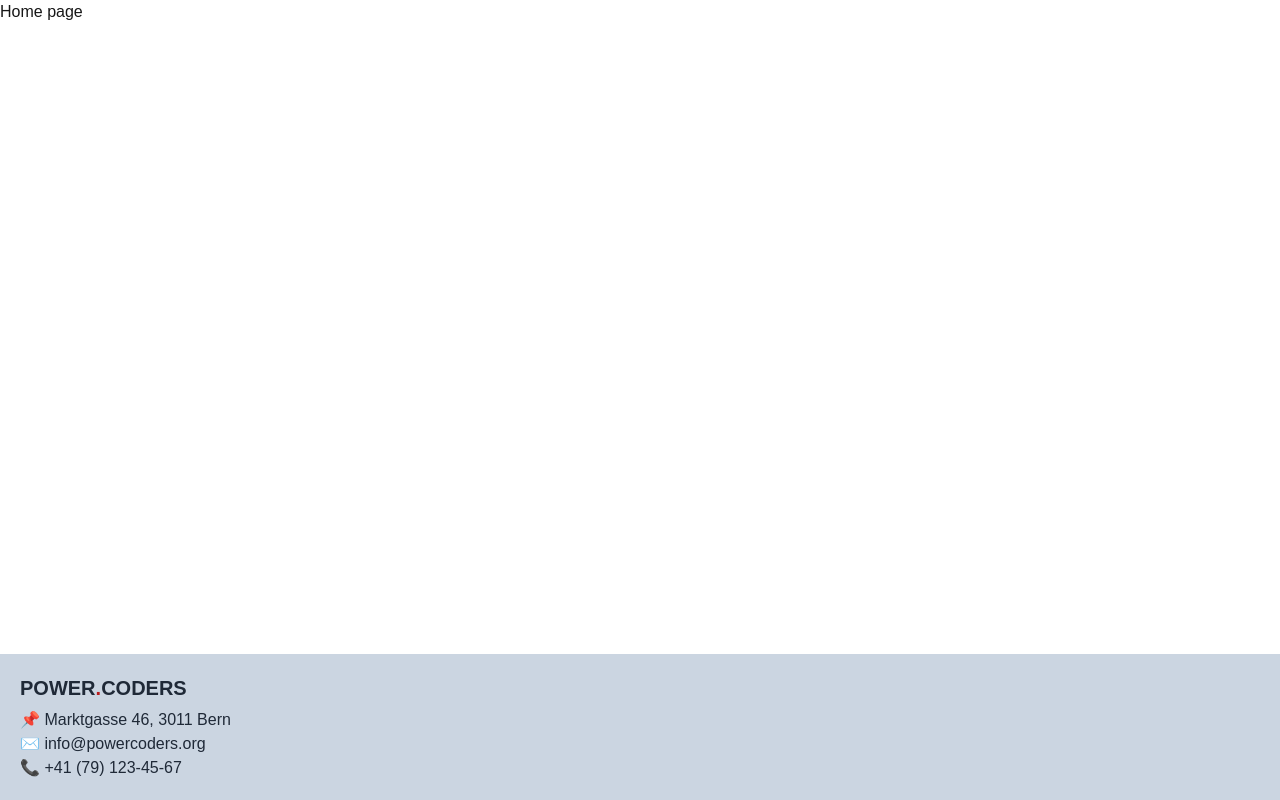
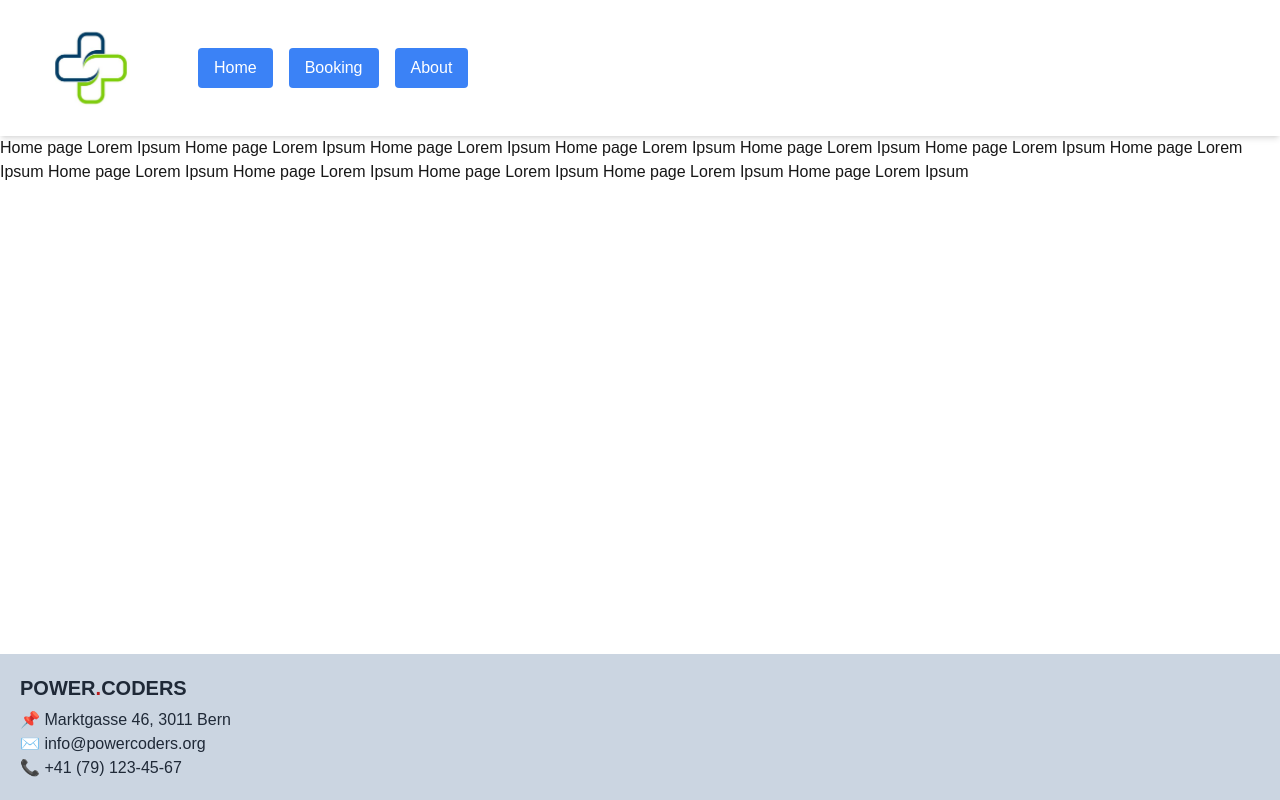
Before and after one commit to lendosh/poco-clinic, a Next.js app: page / in a window 1280 px wide. Built offline with nearby package versions, Linux system fonts and the light colour scheme.

Commit message:
Designed a good shaped header at the end..

```diff
--- a/app/layout.js
+++ b/app/layout.js
@@ -25,7 +25,9 @@ export default function RootLayout({ children }) {
       <body
         className={`${geistSans.variable} ${geistMono.variable} antialiased`}
       >
+      <Header />
         {children}
+
       <Footer />
       </body>
     </html>
--- a/app/page.js
+++ b/app/page.js
@@ -3,7 +3,12 @@ import Image from "next/image";
 export default function Home() {
   return (
     <div>
-      Home page
+      Home page Lorem Ipsum Home page Lorem Ipsum
+      Home page Lorem Ipsum Home page Lorem Ipsum
+      Home page Lorem Ipsum Home page Lorem Ipsum
+      Home page Lorem Ipsum Home page Lorem Ipsum
+      Home page Lorem Ipsum Home page Lorem Ipsum
+      Home page Lorem Ipsum Home page Lorem Ipsum
     </div>
   );
 }
--- a/components/header.js
+++ b/components/header.js
@@ -3,14 +3,28 @@ import LogoImage from './logo';
 
 const Header = () => {
     return (
-        <header className='fixed top-0 w-full'>
-            <LogoImage/>
-            <div class="topnav">
-                <a class="active" href="#home">Home</a>
-                <a href="#news">News</a>
-                <a href="#contact">Contact</a>
-                <a href="#about">About</a>
-            </div>
+        <header className='flex justify-start items-center px-4 py-2 bg-inherit shadow-md top-0 w-full gap-x-8'>
+            <LogoImage />
+            <nav className="flex justify-start space-x-4">
+                <a
+                    href="/"
+                    className="px-4 py-2 text-white bg-blue-500 rounded hover:bg-blue-600"
+                >
+                    Home
+                </a>
+                <a
+                    href="/booking"
+                    className="px-4 py-2 text-white bg-blue-500 rounded hover:bg-blue-600"
+                >
+                    Booking
+                </a>
+                <a
+                    href="/about"
+                    className="px-4 py-2 text-white bg-blue-500 rounded hover:bg-blue-600"
+                >
+                    About
+                </a>
+            </nav>
         </header>
     );
 };
--- a/components/logo.js
+++ b/components/logo.js
@@ -1,9 +1,14 @@
 import React from 'react';
+import Image from 'next/image';
 
 const LogoImage = () => {
     return (
         <div>
-            logologo
+            <Image  className="rounded-full flex items-center space-x-2"
+                    src="/hospital-logo.jpg"
+                    width={150}
+                    height={150}
+                    alt="Logo"/>
         </div>
     );
 };
```
Also changed, not shown: public/hospital-logo.jpg (added).
